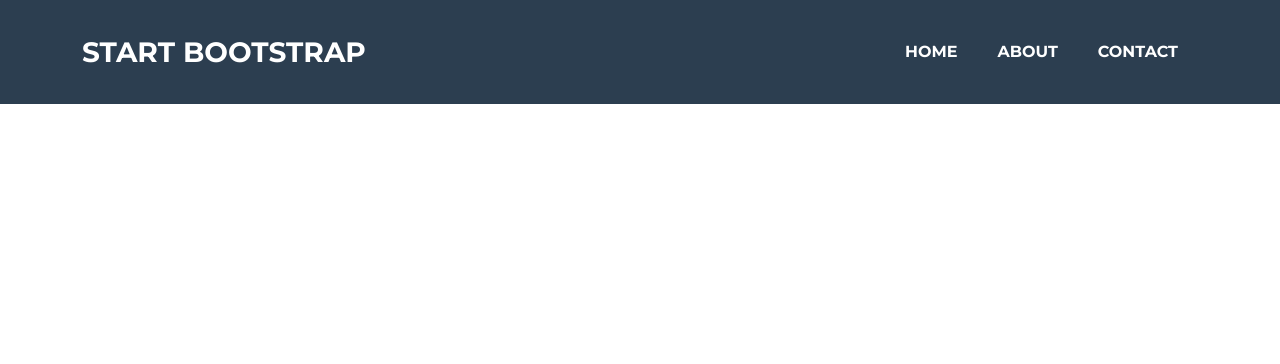
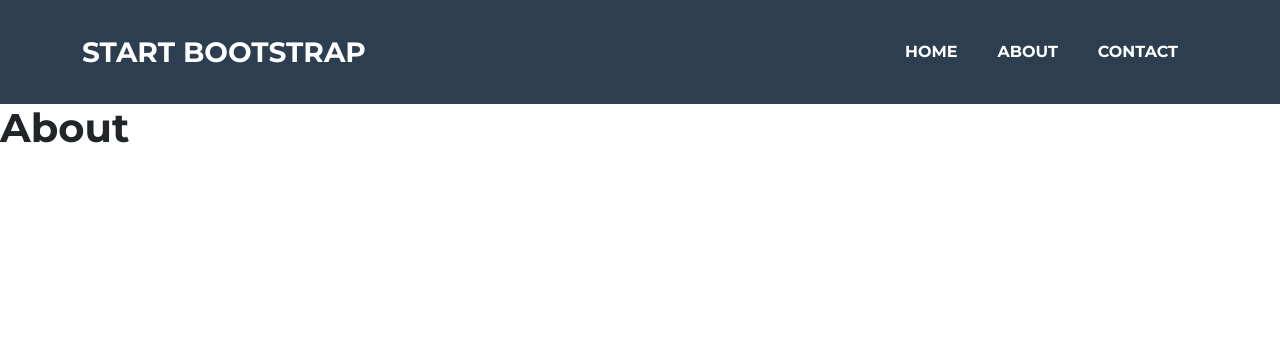
Before and after one commit to adammmusial/django-website, a Django app: page /about in a window 1280 px wide. Shown: the top 364 px of the page. Run offline with Django 5.2, Linux system fonts and the light colour scheme; some libraries are stand-ins or nearby versions.

Commit message:
bugfix: fix appearing text behind the navbar

```diff
--- a/personal_website/templates/base.html
+++ b/personal_website/templates/base.html
@@ -18,10 +18,11 @@
     <link href="https://fonts.googleapis.com/css?family=Lato:400,700,400italic,700italic" rel="stylesheet" type="text/css" />
     <!-- Core theme CSS (includes Bootstrap)-->
     <link href="{% static 'theme/css/styles.css' %}" rel="stylesheet" />
+    <link href="{% static 'css/main.css' %}" rel="stylesheet" />
   </head>
   <body>
     {% include 'navbar.html' %}
-    <main>
+    <main id="main">
         {% block content %}
         {% endblock %}
     </main>
--- a/static/css/main.css
+++ b/static/css/main.css
@@ -0,0 +1,13 @@
+#main {
+    padding-top: 74px;
+    padding-bottom: 6rem;
+  }
+
+
+
+@media (min-width: 992px) {
+    #main {
+        padding-top: 104px;
+        padding-bottom: 6rem;
+    }
+}
```
